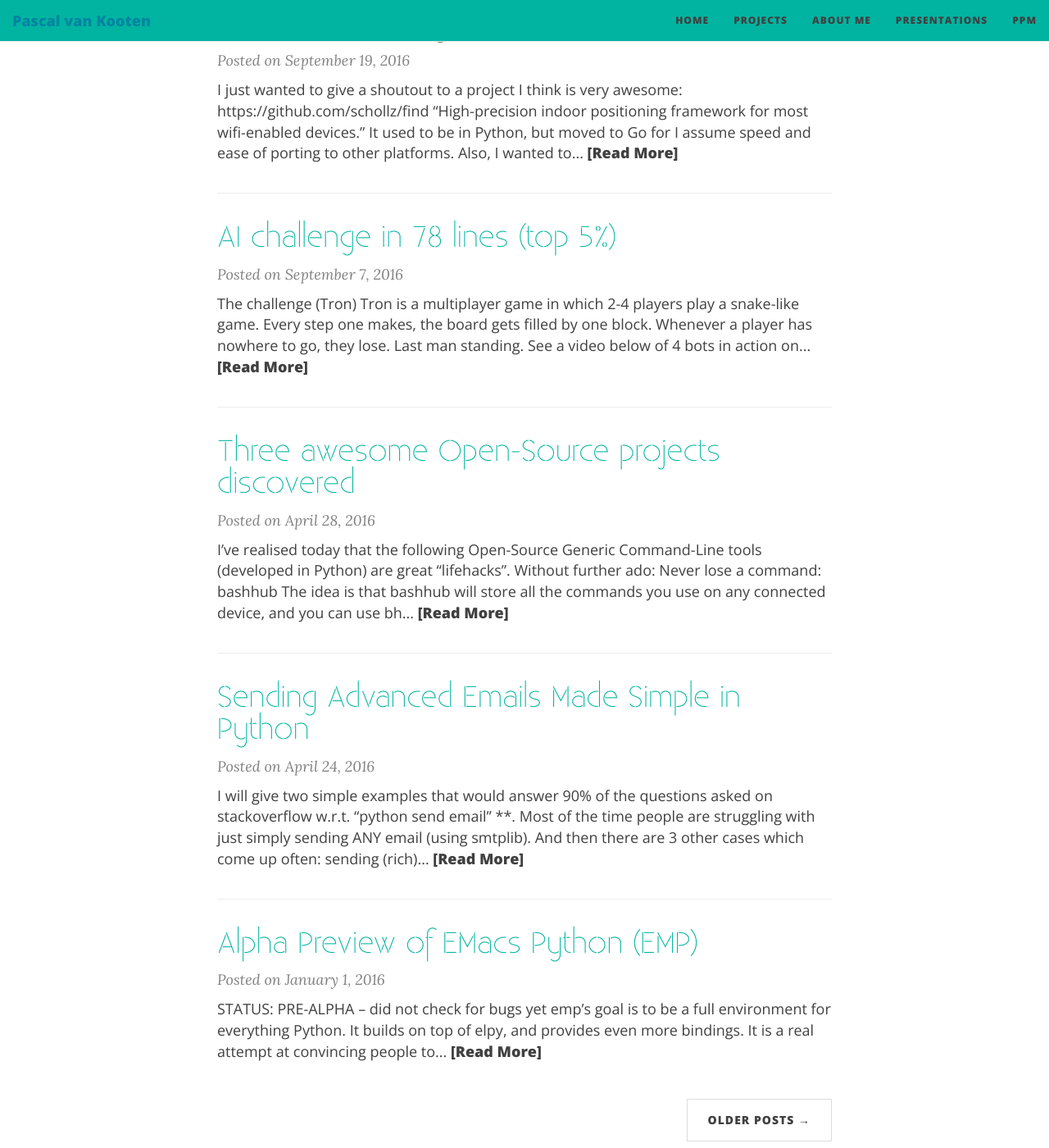
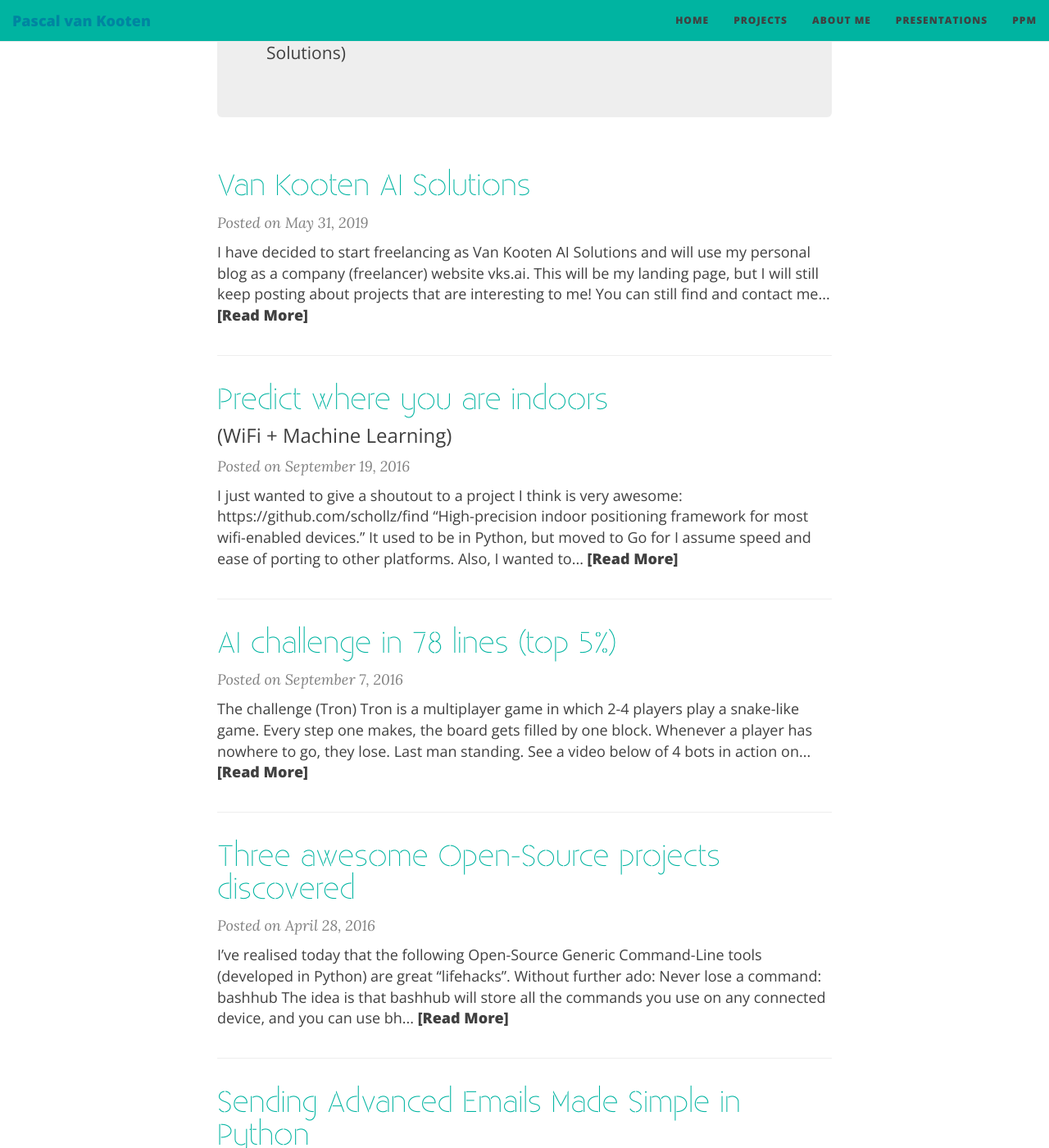
Before and after one commit to kootenpv/kootenpv.github.io, a Jekyll site: the page built from index.html, in a window 1280 px wide and 1400 px high, scrolled down 359 px. Shown: the whole window at 82% size. Built offline with Jekyll 4.4.1, drawn with Linux system fonts in a browser that asks for light colours; nearby versions of some CDN libraries; the list of posts is cut into pages by our own code.

Commit message:
freelancing

```diff
--- /dev/null
+++ b/_posts/2019-05-31-van-kooten-ai-solutions.md
@@ -0,0 +1,10 @@
+---
+layout: post
+title: Van Kooten AI Solutions
+subtitle:
+---
+I have decided to start freelancing as **Van Kooten AI Solutions** and will use my personal blog as a company (freelancer) website [vks.ai](https://vks.ai).
+
+This will be my landing page, but I will still keep posting about projects that are interesting to me!
+
+You can still find and contact me at [LinkedIn](https://www.linkedin.com/in/pascalvkooten/) and [Github](https://github.com/kootenpv).
--- a/index.html
+++ b/index.html
@@ -4,9 +4,9 @@
 subtitle: Blogging, projects and such
 ---
 
-<!-- <div class="main-explain-area jumbotron"> -->
-<!--   <p>Welcome! This is the website for Pascal (Van Kooten AI Solutions)</p> -->
-<!-- </div> -->
+<div class="main-explain-area jumbotron">
+  <p>Welcome! This is the website for Pascal (Van Kooten AI Solutions)</p>
+</div>
 
 <div class="posts-list">
   {% for post in paginator.posts %}
```
